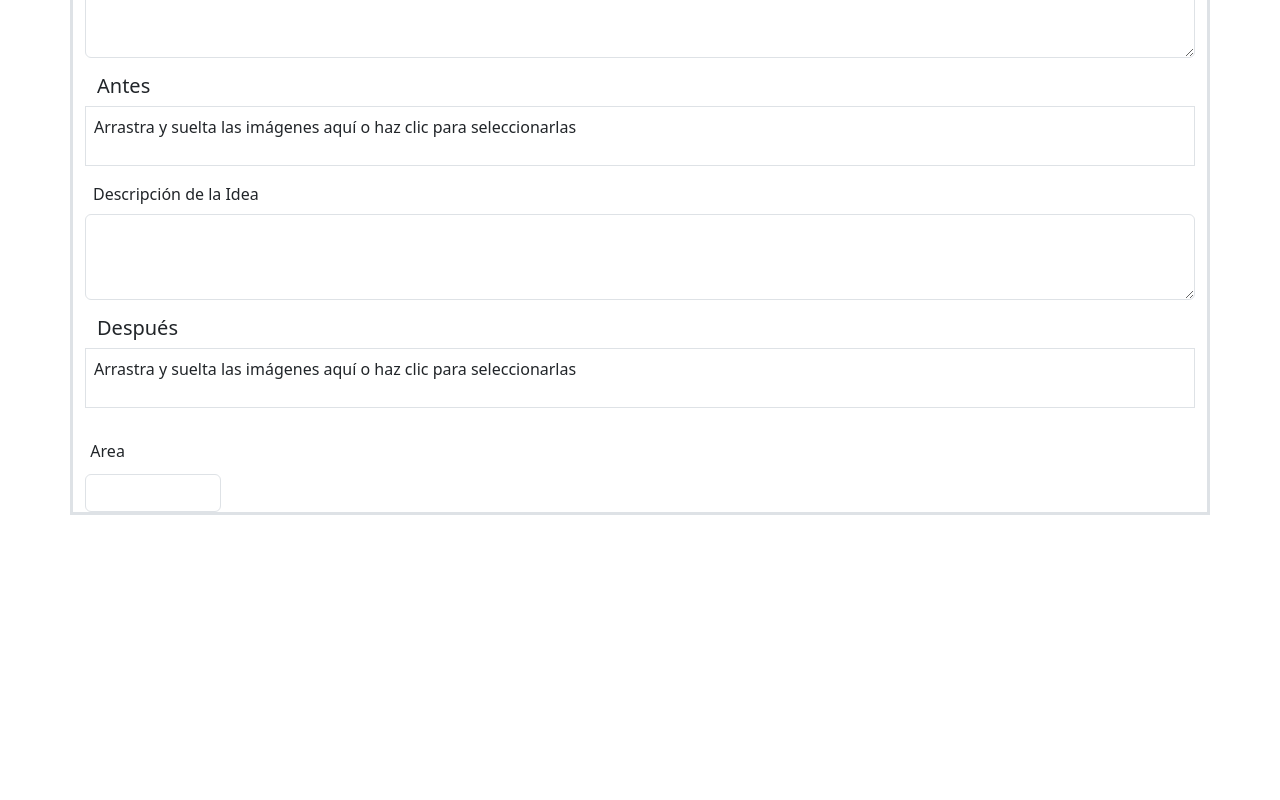
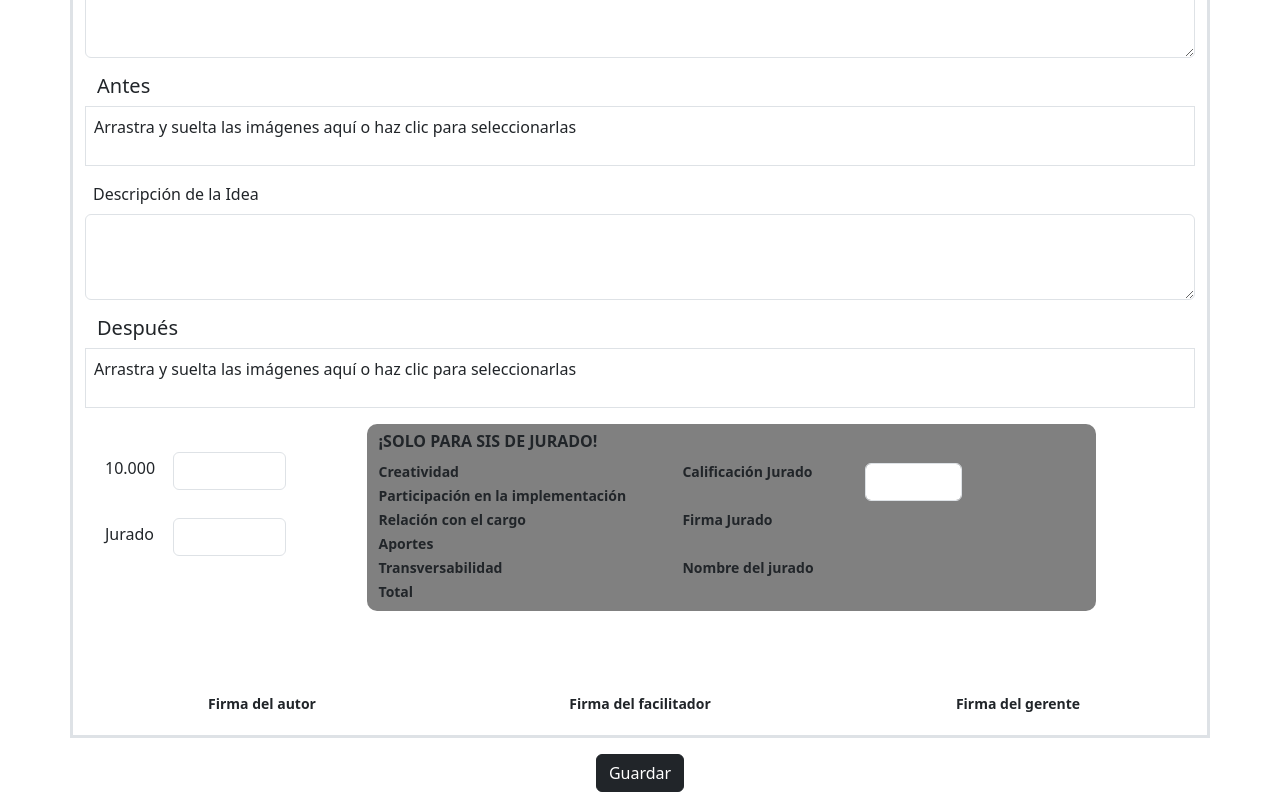
Before and after one commit to Anderlonva/formato-sis, a React (Create React App) app: page / in a window 1280 px wide. Shown: the part 756-1556 px from the top of the page. Before the commit the page ends 1287 px from the top, so only its background shows below. Built offline with nearby package versions, Linux system fonts and the light colour scheme.

Commit message:
adding component calificacion jurado :sparkles::sparkles:

```diff
--- a/src/App.css
+++ b/src/App.css
@@ -22,3 +22,19 @@
 .hoverP:hover {
   cursor: pointer;
 }
+
+.jurado {
+  font-size: 14px;
+  margin: 0;
+  padding: 0;
+}
+
+.bg-gris {
+  background-color: grey;
+  border-radius: 10px;
+}
+
+.mt-10 {
+  margin-top: 80px;
+  margin-bottom: 20px;
+}
--- /dev/null
+++ b/src/components/ui/BotonGuardar.js
@@ -0,0 +1,18 @@
+import React from 'react'
+
+export const BotonGuardar = () => {
+
+    const btnGuardar = () => {
+        console.log("funciona boton")
+    }
+
+  return (
+    <>
+        <div className='row text-center mb-2'>
+            <div className='col'>
+            <button type="button" class="btn btn-dark" onClick={btnGuardar}>Guardar</button>
+            </div>
+        </div>
+    </>
+  )
+}
--- a/src/components/ui/Calificacion.js
+++ b/src/components/ui/Calificacion.js
@@ -2,18 +2,61 @@ import React from 'react'
 
 export const Calificacion = () => {
     return (
-        <div className='row'>
-            <div className='col-6'>
-            <div className='col-1 text-center'>
-                    <label className="col-form-label mt-2">Area</label>
+        <>
+            <div className='row mb-3 mx-2 '>
+                <div className='col-3'>
+                    <div className='row mt-4'>
+                        <div className='col-3 text-center'>
+                            <label className="form-label mt-2">10.000</label>
+                        </div>
+
+                        <div className='col-6 '>
+                            <input type="text" readOnly class="form-control mt-1" id='area' />
+                        </div>
+                    </div>
+                    <div className='row mt-4'>
+                        <div className='col-3 text-center'>
+                            <label className="form-label mt-2">Jurado</label>
+                        </div>
+
+                        <div className='col-6 '>
+                            <input type="text" readOnly class="form-control mt-1" id='area' />
+                        </div>
+                    </div>
                 </div>
-                <div className='col-3'>
-                    <input type="text" class="form-control mt-1" id='area' />
+
+
+                <div className='col-8 bg-gris'>
+
+                    <div className='row mt-2'>
+                        <h6><strong>¡SOLO PARA SIS DE JURADO!</strong></h6>
+                    </div>
+
+                    <div className='row mb-2'>
+                        <div className='col-5 '>
+                            <span className='jurado'><strong>Creatividad</strong></span><br />
+                            <span className='jurado'><strong>Participación en la implementación</strong></span><br />
+                            <span className='jurado'><strong>Relación con el cargo</strong></span><br />
+                            <span className='jurado'><strong>Aportes</strong></span><br />
+                            <span className='jurado'><strong>Transversabilidad</strong></span><br />
+                            <span className='jurado'><strong>Total</strong></span><br />
+                        </div>
+                        <div className='col-3'>
+                            <span className='jurado'><strong>Calificación Jurado</strong></span><br />
+                            <br />
+                            <span className='jurado'><strong>Firma Jurado</strong></span><br />
+                            <br />
+                            <span className='jurado'><strong>Nombre del jurado</strong></span><br />
+                        </div>
+                        <div className='col-2 '>
+                            <div className='col'>
+                                <input type="text" readOnly class="form-control mt-1" id='caJurado' />
+                            </div>
+                        </div>
+                    </div>
+
                 </div>
             </div>
-            <div className='col-6'>
-
-            </div>
-        </div>
+        </>
     )
 }
--- /dev/null
+++ b/src/components/ui/Firma.js
@@ -0,0 +1,17 @@
+import React from 'react'
+
+export const Firma = () => {
+  return (
+    <div className='row text-center mt-10'>
+                <div className='col-4'>
+                <span className='jurado'><strong>Firma del autor</strong></span>
+                </div>
+                <div className='col-4'>
+                <span className='jurado'><strong>Firma del facilitador</strong></span>
+                </div>
+                <div className='col-4'>
+                <span className='jurado'><strong>Firma del gerente</strong></span>
+                </div>
+            </div>
+  )
+}
--- a/src/components/ui/Main.js
+++ b/src/components/ui/Main.js
@@ -5,6 +5,8 @@ import { InfoIdea } from './InfoIdea'
 import { DropzoneImg } from './DropzoneImg'
 import { Descripcion } from './Descripcion'
 import { Calificacion } from './Calificacion'
+import { Firma } from './Firma'
+import { BotonGuardar } from './BotonGuardar'
 
 export const Main = () => {
 
@@ -14,6 +16,7 @@ export const Main = () => {
     let idDes = 'descripcionSolucion'
 
     return (
+        <>
         <div className='container border border-3 mb-3'>
             <HeaderDoc/>
             <InfoOperario/>
@@ -22,7 +25,11 @@ export const Main = () => {
             <Descripcion titulo={descripcion} idDescripcion={idDes}/>
             <DropzoneImg titulo={despues}/>
             <Calificacion/>
-
+            <Firma/>
         </div>
+        <div >
+        <BotonGuardar/>
+        </div>
+        </>
     )
 }
```
